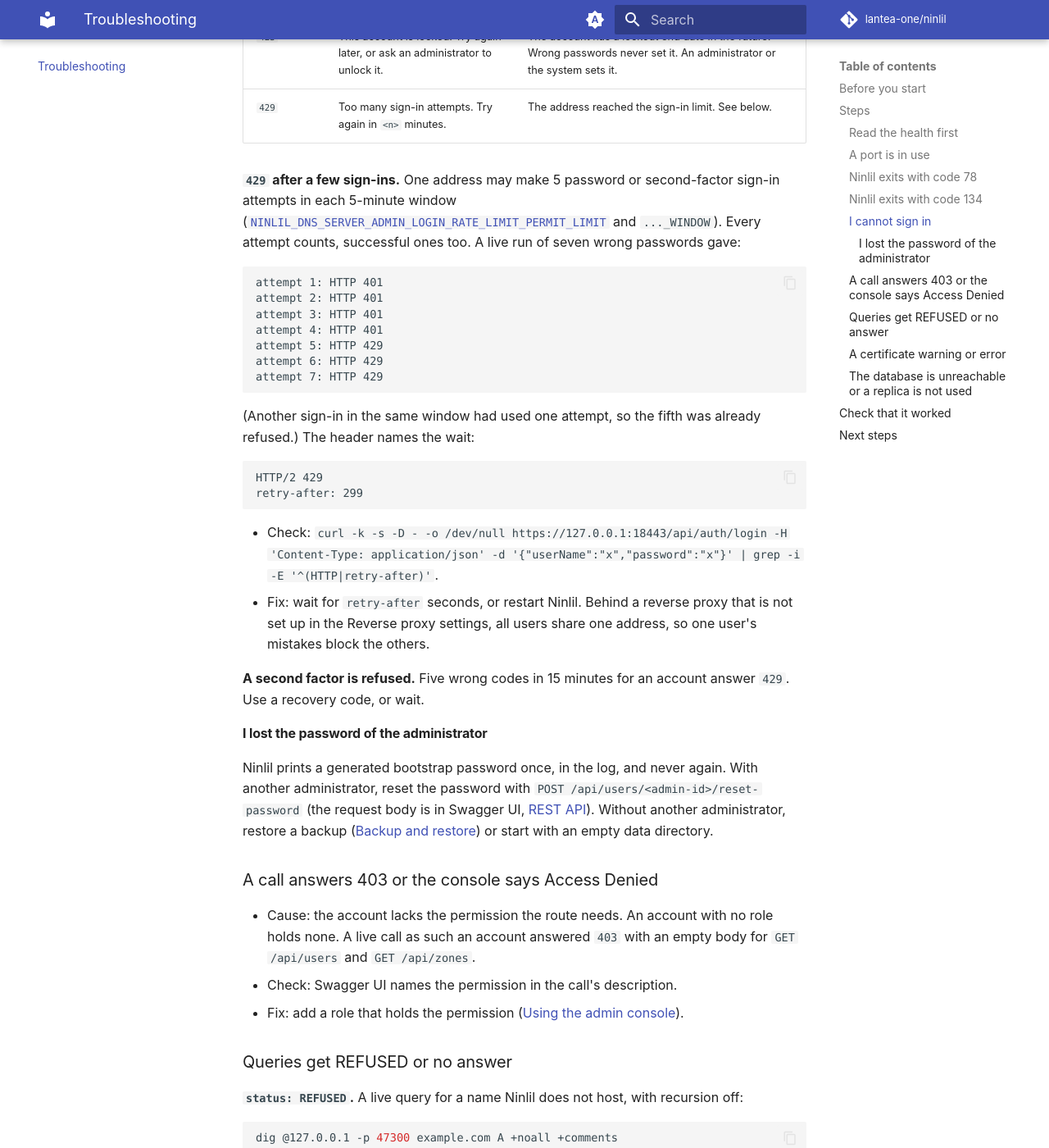
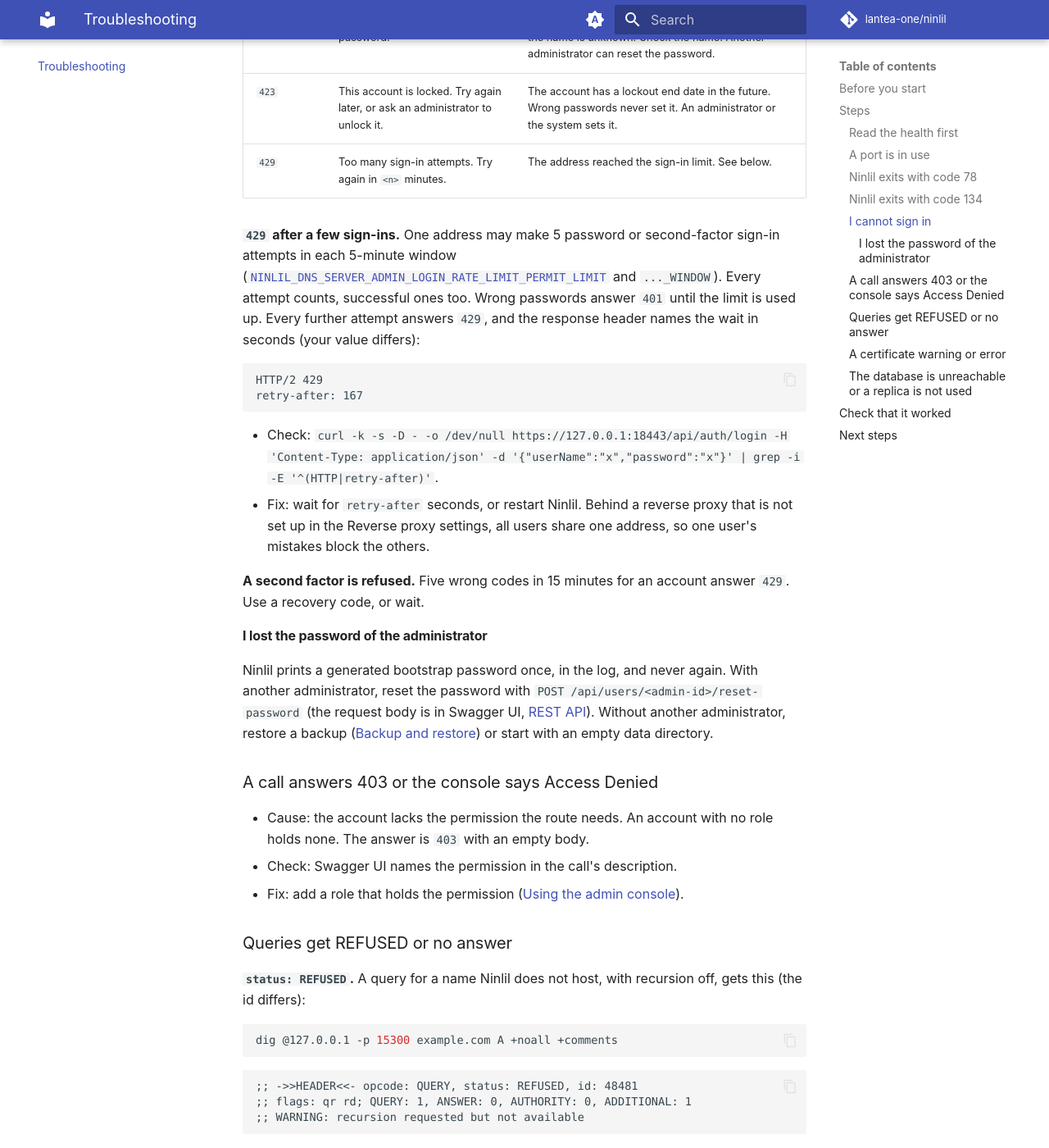
Before and after one commit to lantea-one/ninlil, an MkDocs documentation site: the page built from pages/docs/troubleshooting.md, in a window 1280 px wide and 1400 px high, scrolled down 3144 px. Shown: the whole window at 82% size. Built offline with MkDocs 1.6.1 and Material for MkDocs 9.7.7, drawn with Linux system fonts in a browser that asks for light colours; some of the changed text lies outside the part shown.

Commit message:
The wiki describes only pages that exist and no longer shows how a page was tested, and troubleshooting uses the standard example ports
Refs #435

Co-Authored-By: Claude Sonnet 5.5 <noreply@anthropic.com>
Claude-Session: https://claude.ai/code/session_01T33E3pmQvqkTriyQUMNUTK

````diff
--- a/pages/docs/troubleshooting.md
+++ b/pages/docs/troubleshooting.md
@@ -14,12 +14,15 @@ fix. The message texts are the ones Ninlil prints.
     | Linux package (Deb, RPM, Arch) | `sudo journalctl -u ninlil -e` |
     | Docker | `docker logs ninlil` |
     | Downloaded binary or `dotnet run` | the terminal where you started it |
-    | Windows service | `Get-WinEvent -FilterHashtable @{LogName='Application'; ProviderName='Ninlil.Web'} -MaxEvents 5 \| Format-List TimeCreated, Message` (not run here; from the README) |
+    | Windows service | `Get-WinEvent -FilterHashtable @{LogName='Application'; ProviderName='Ninlil.Web'} -MaxEvents 5 \| Format-List TimeCreated, Message` |
 
 2. Know the web port. The checks below use the plain-HTTP port of the [Quick start](getting-started/quick-start.md),
    `18080`. Replace it with yours.
 3. For the health detail, an access token of an account with the `status:read` permission
    ([REST API](rest-api.md#sign-in)).
+
+The examples call the API on `127.0.0.1` with `curl -k`, which skips the certificate check.
+That is safe only on the machine that runs Ninlil; see [Self-signed certificate](getting-started/quick-start.md#self-signed-certificate).
 
 ## Steps
 
@@ -50,7 +53,7 @@ fix. The message texts are the ones Ninlil prints.
 
 ```text
 Hosting failed to start
-System.IO.IOException: Failed to bind to address http://[::]:47180: address already in use.
+System.IO.IOException: Failed to bind to address http://[::]:18080: address already in use.
 ```
 
 - Cause: another program (often another Ninlil) holds that web port.
@@ -63,7 +66,7 @@ System.IO.IOException: Failed to bind to address http://[::]:47180: address alre
 TCP and one for UDP:
 
 ```text
-Plain DNS (UDP) could not listen on :: port 47300: Address already in use. This transport is not running; the rest of the server is unaffected. Fix the port or the listen addresses and restart Ninlil.
+Plain DNS (UDP) could not listen on :: port 15300: Address already in use. This transport is not running; the rest of the server is unaffected. Fix the port or the listen addresses and restart Ninlil.
 ```
 
 `/status` answers `{"status":"Unhealthy","components":null}`, and with a token the `transports`
@@ -130,25 +133,13 @@ The status of the sign-in answer tells the cause:
 **`429` after a few sign-ins.** One address may make 5 password or second-factor sign-in attempts in
 each 5-minute window
 ([`NINLIL_DNS_SERVER_ADMIN_LOGIN_RATE_LIMIT_PERMIT_LIMIT`](https://git.lantea.one/lantea-one/ninlil/src/branch/main/ENVIRONMENT.md#identity-authentication--sso)
-and `..._WINDOW`). Every attempt counts, successful ones too. A live run of seven wrong passwords
-gave:
-
-```text
-attempt 1: HTTP 401
-attempt 2: HTTP 401
-attempt 3: HTTP 401
-attempt 4: HTTP 401
-attempt 5: HTTP 429
-attempt 6: HTTP 429
-attempt 7: HTTP 429
-```
-
-(Another sign-in in the same window had used one attempt, so the fifth was already refused.) The
-header names the wait:
+and `..._WINDOW`). Every attempt counts, successful ones too. Wrong passwords answer `401` until the limit is used up.
+Every further attempt answers `429`, and the response header names the wait in seconds (your value
+differs):
 
 ```text
 HTTP/2 429
-retry-after: 299
+retry-after: 167
 ```
 
 - Check: `curl -k -s -D - -o /dev/null https://127.0.0.1:18443/api/auth/login -H 'Content-Type: application/json' -d '{"userName":"x","password":"x"}' | grep -i -E '^(HTTP|retry-after)'`.
@@ -169,17 +160,17 @@ directory.
 ### A call answers 403 or the console says Access Denied
 
 - Cause: the account lacks the permission the route needs. An account with no role holds none.
-  A live call as such an account answered `403` with an empty body for `GET /api/users` and
-  `GET /api/zones`.
+  The answer is `403` with an empty body.
 - Check: Swagger UI names the permission in the call's description.
 - Fix: add a role that holds the permission ([Using the admin console](admin-console.md#what-a-permission-hides)).
 
 ### Queries get REFUSED or no answer
 
-**`status: REFUSED`.** A live query for a name Ninlil does not host, with recursion off:
+**`status: REFUSED`.** A query for a name Ninlil does not host, with recursion off, gets this (the
+id differs):
 
 ```bash
-dig @127.0.0.1 -p 47300 example.com A +noall +comments
+dig @127.0.0.1 -p 15300 example.com A +noall +comments
 ```
 
 ```text
@@ -195,9 +186,9 @@ dig @127.0.0.1 -p 47300 example.com A +noall +comments
 **No answer at all.** `dig` prints `;; no servers could be reached`. Two causes answer by silence on
 purpose, so a sender cannot tell them from packet loss:
 
-- Rate limiting is on and the client used its budget. A live run with
-  `NINLIL_DNS_SERVER_RATE_LIMITING_QUERIES_PER_SECOND=1` and `..._BURST_SIZE=2` answered some
-  queries and dropped the rest. Fix: raise the limits, or give the client's network an access
+- Rate limiting is on and the client used its budget. With
+  `NINLIL_DNS_SERVER_RATE_LIMITING_QUERIES_PER_SECOND=1` and `..._BURST_SIZE=2`, Ninlil answers the
+  first queries and drops the rest. Fix: raise the limits, or give the client's network an access
   control rule with the `RateLimitBypass` capability.
 - The client-source check denies the client. The log at the Debug level records the drop reason
   ("Dropping every query from <address>: <reason>.").
--- a/pages/mkdocs.yml
+++ b/pages/mkdocs.yml
@@ -76,8 +76,7 @@ markdown_extensions:
 extra:
   ## No analytics and no "made with" footer.
   generator: false
-## A page that is a skeleton holds one TODO(435) comment and a one-sentence statement of what it will
-## cover. The other pages are written.
+## The navigation: every page under pages/docs/ appears here, grouped as the reader looks for it.
 nav:
   - 'Home': 'index.md'
   - 'Getting started':
@@ -89,7 +88,7 @@ nav:
           - 'Windows': 'getting-started/installation/windows.md'
           - 'Arch Linux': 'getting-started/installation/arch-linux.md'
           - 'Debian, Ubuntu, Fedora, RHEL and Rocky Linux': 'getting-started/installation/deb-and-rpm.md'
-          - 'Build from source': 'getting-started/installation/from-source.md'
+          - 'Build and run from source': 'getting-started/installation/from-source.md'
       - 'First run': 'getting-started/first-run.md'
   - 'Configuration': 'configuration.md'
   - 'Guides':
@@ -101,7 +100,7 @@ nav:
           - 'Cloud DNS sync': 'guides/dns/cloud-dns-sync.md'
           - 'Certificates (ACME)': 'guides/dns/certificates-acme.md'
           - 'Forwarding and recursion': 'guides/dns/forwarding-and-recursion.md'
-          - 'Filtering and parental controls': 'guides/dns/filtering.md'
+          - 'Filtering, rewrites and parental controls': 'guides/dns/filtering.md'
           - 'Encrypted transports and DNS64': 'guides/dns/encrypted-transports.md'
       - 'DHCP':
           - 'DHCPv4 scopes, reservations and leases': 'guides/dhcp/dhcp.md'
````
Also changed, not shown: other parts of pages/docs/troubleshooting.md (+2 -3 lines), CONTRIBUTING.md (+1 -2 lines), pages/docs/configuration.md (+1 -1 lines), pages/docs/guides/dns/cloud-dns-sync.md (+4 -1 lines), pages/docs/guides/index.md (+1 -2 lines), pages/docs/index.md (+2 -1 lines).
